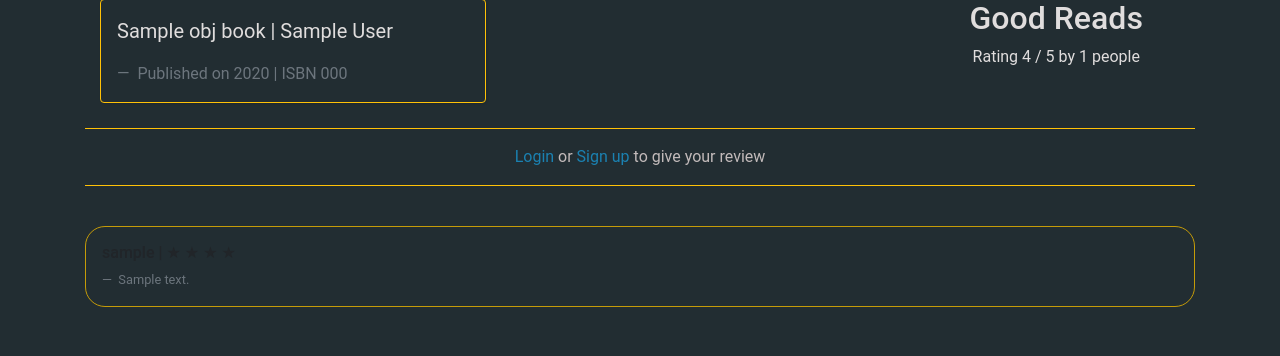
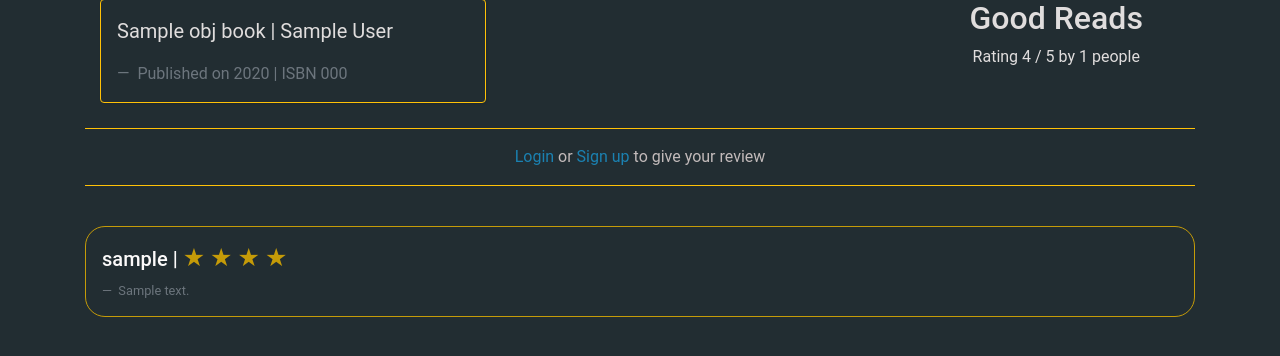
Before and after one commit to Lingerew711/Book_Rating, a Flask app: template templates/book.html in a window 1280 px wide. Shown: the part 99-455 px from the top of the page. Run offline with Flask 2, Linux system fonts and the light colour scheme; the template is opened without the code that fills it: most values are stand-ins (such as "Sample title", 1, 10 or a date in 2020); some libraries are stand-ins or nearby versions.

Commit message:
[book] fix

```diff
--- a/templates/book.html
+++ b/templates/book.html
@@ -120,9 +120,9 @@
       {% if reviews %} {%for review in reviews%}
       <!-- start review -->
       <div class="review">
-        <h6>{{review.username}} | {% for item in range(0, review.rating) %}
-         ★
-      {% endfor %}</h6>
+        <h5>{{review.username}} | {% for item in range(0, review.rating) %}
+         <span style="color: #c59b08; font-size: 25px;">★</span>
+      {% endfor %}</h5>
         <footer class="blockquote-footer">
           {{review.review}}
         </footer>
```
